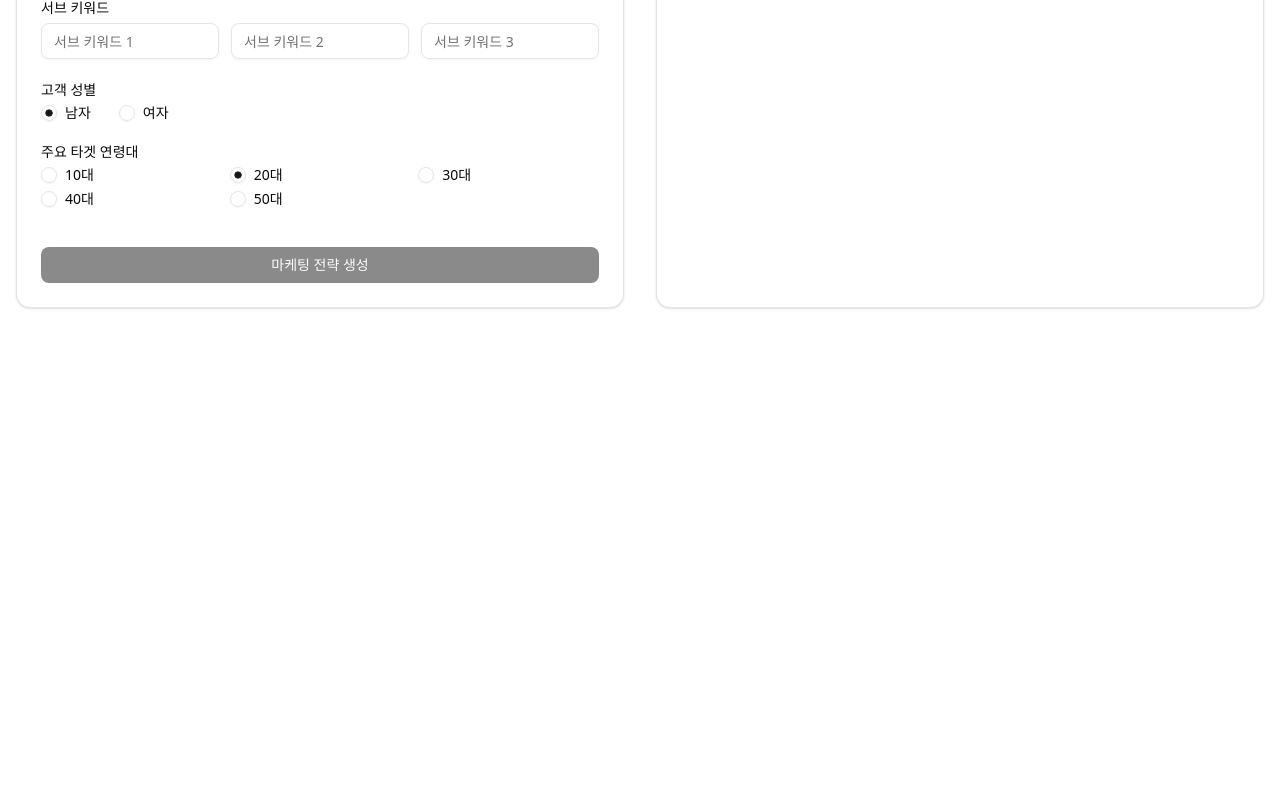
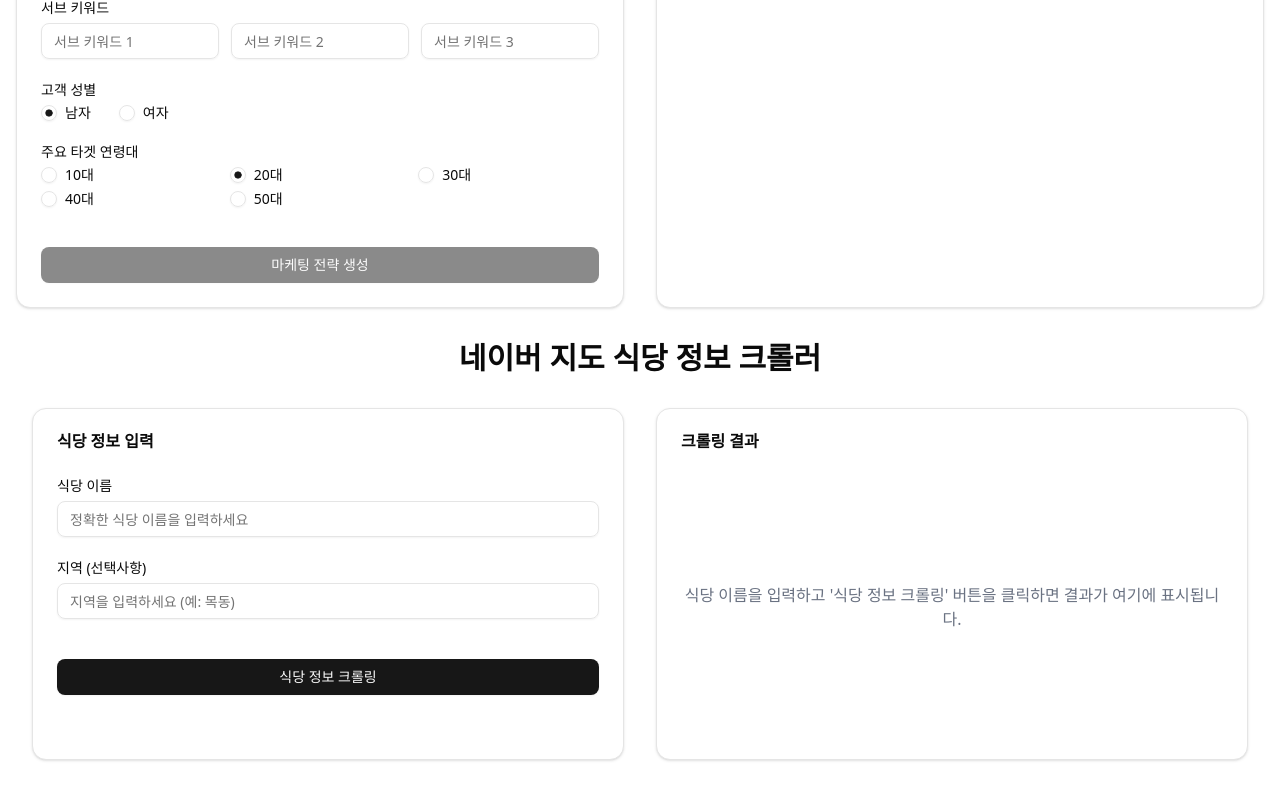
Before and after one commit to Han-Seung-Chan/AI-Blog, a Next.js app: page / in a window 1280 px wide. Shown: the part 542-1342 px from the top of the page. Before the commit the page ends 882 px from the top, so only its background shows below. Built offline with nearby package versions, Linux system fonts and the light colour scheme.

Commit message:
feat: Crawl detailed information of a specific store on Naver Maps

```diff
--- a/package.json
+++ b/package.json
@@ -18,6 +18,7 @@
     "clsx": "^2.1.1",
     "lucide-react": "^0.486.0",
     "next": "15.2.4",
+    "puppeteer": "^24.5.0",
     "react": "^19.0.0",
     "react-dom": "^19.0.0",
     "tailwind-merge": "^3.1.0",
--- /dev/null
+++ b/src/app/api/crawler/route.ts
@@ -0,0 +1,135 @@
+import { NextRequest, NextResponse } from "next/server";
+import puppeteer from "puppeteer";
+
+// 크롤링 상태 추적용 카운터
+let noPlaces = 0;
+
+async function crawlRestaurantInfo(
+  restaurantName: string,
+  location: string = "",
+) {
+  // 기본 데이터 구조 설정
+  const data = {
+    name: restaurantName,
+    introduction: "",
+    status: "success",
+  };
+
+  const browser = await puppeteer.launch({
+    headless: true,
+    args: ["--no-sandbox", "--disable-setuid-sandbox"],
+  });
+
+  try {
+    const page = await browser.newPage();
+
+    // 사용자 에이전트 설정
+    await page.setUserAgent(
+      "Mozilla/5.0 (Windows NT 10.0; Win64; x64) AppleWebKit/537.36 (KHTML, like Gecko) Chrome/91.0.4472.124 Safari/537.36",
+    );
+
+    // 검색어에 지역을 포함하여 정확도를 높임
+    const searchQuery = `${restaurantName} ${location}`;
+    const encodedQuery = encodeURIComponent(searchQuery);
+    const url = `https://map.naver.com/p/search/${encodedQuery}`;
+
+    console.log(`크롤링 시작: ${searchQuery}`);
+    await page.goto(url, { waitUntil: "networkidle2", timeout: 60000 });
+
+    // iframe 요소를 찾을 때까지 대기
+    try {
+      await page.waitForSelector("iframe#entryIframe", { timeout: 10000 });
+      console.log("iframe 찾음");
+
+      // iframe의 src 속성 가져오기
+      const frameSrc = await page.evaluate(() => {
+        const iframe = document.querySelector("iframe#entryIframe");
+        return iframe ? iframe.getAttribute("src") : null;
+      });
+
+      if (!frameSrc) {
+        throw new Error("iframe src를 찾을 수 없습니다");
+      }
+
+      console.log("iframe src:", frameSrc);
+
+      // iframe 내부의 콘텐츠에 접근하기 위해 직접 iframe URL로 이동
+      await page.goto(frameSrc, { waitUntil: "networkidle2", timeout: 30000 });
+
+      // 페이지 로딩 대기
+      await new Promise((resolve) => setTimeout(resolve, 2000));
+
+      try {
+        // 정보 탭 클릭 로직 수정
+        await page.evaluate(() => {
+          // HTMLAnchorElement로 타입 단언하여 click 메서드에 접근 가능하도록 함
+          const infoTabs = Array.from(
+            document.querySelectorAll<HTMLAnchorElement>("a.tpj9w._tab-menu"),
+          );
+
+          const infoTab = infoTabs.find(
+            (el) => el.textContent && el.textContent.includes("정보"),
+          );
+
+          if (infoTab) {
+            infoTab.click();
+            return true;
+          }
+          return false;
+        });
+
+        // 탭 전환 후 콘텐츠 로드 대기
+        await new Promise((resolve) => setTimeout(resolve, 1000));
+        console.log("정보 탭으로 이동 성공");
+
+        // 소개 텍스트 추출 로직 수정
+        const introductionText = await page.evaluate(() => {
+          const introElement = document.querySelector(".T8RFa");
+          return introElement?.textContent?.trim() || null;
+        });
+
+        if (introductionText) {
+          console.log("소개 텍스트 추출 성공:");
+          console.log(introductionText);
+
+          // 데이터 객체에 소개 텍스트 추가
+          data.introduction = introductionText;
+        } else {
+          console.log("소개 텍스트를 찾을 수 없습니다.");
+        }
+      } catch (e) {
+        console.error("소개 텍스트 추출 실패:", e);
+      }
+    } catch (e) {
+      noPlaces++;
+      data.status = "failed";
+      console.error("장소를 찾을 수 없거나 iframe 접근 실패:", e);
+    }
+  } catch (error: unknown) {
+    data.status = "error";
+    console.error("크롤링 오류:", error);
+  } finally {
+    await browser.close();
+  }
+
+  return data;
+}
+
+export async function POST(request: NextRequest) {
+  try {
+    const body = await request.json();
+
+    const result = await crawlRestaurantInfo(body.name, body.location || "");
+    return NextResponse.json({ success: true, data: result });
+  } catch (error: unknown) {
+    console.error("API 처리 중 오류:", error);
+    return NextResponse.json(
+      {
+        error: `처리 중 오류가 발생했습니다: ${
+          error instanceof Error ? error.message : String(error)
+        }`,
+      },
+      { status: 500 },
+    );
+  }
+}
--- a/src/app/page.tsx
+++ b/src/app/page.tsx
@@ -3,6 +3,7 @@
 import { StoreForm } from "@/components/StoreForm";
 import { ResultDisplay } from "@/components/ResultDisplay";
 import { useGeminiGeneration } from "@/hooks/useGeminiGeneration";
+import CrawlerPage from "@/components/Crawler";
 
 export default function Home() {
   const { result, loading, error, generateContent } = useGeminiGeneration();
@@ -17,6 +18,8 @@ export default function Home() {
         <StoreForm onSubmit={generateContent} isLoading={loading} />
         <ResultDisplay error={error} loading={loading} result={result} />
       </div>
+
+      <CrawlerPage />
     </div>
   );
 }
--- /dev/null
+++ b/src/components/Crawler.tsx
@@ -0,0 +1,142 @@
+"use client";
+
+import { useState } from "react";
+import { Button } from "@/components/ui/button";
+import { Input } from "@/components/ui/input";
+import { Card, CardContent, CardHeader, CardTitle } from "@/components/ui/card";
+import { Label } from "@/components/ui/label";
+import { Loader2 } from "lucide-react";
+
+export default function CrawlerPage() {
+  const [restaurantName, setRestaurantName] = useState("");
+  const [location, setLocation] = useState("");
+  const [loading, setLoading] = useState(false);
+  const [result, setResult] = useState<any>(null);
+  const [error, setError] = useState("");
+
+  const handleCrawlSingle = async () => {
+    if (!restaurantName) {
+      setError("식당 이름을 입력해주세요");
+      return;
+    }
+
+    setLoading(true);
+    setError("");
+    setResult(null);
+
+    try {
+      const res = await fetch("/api/crawler", {
+        method: "POST",
+        headers: {
+          "Content-Type": "application/json",
+        },
+        body: JSON.stringify({
+          type: "single",
+          name: restaurantName,
+          location: location,
+        }),
+      });
+
+      const data = await res.json();
+
+      if (!res.ok) {
+        throw new Error(data.error || "크롤링 처리 중 오류가 발생했습니다");
+      }
+
+      setResult(data.data);
+    } catch (error) {
+      console.error("오류:", error);
+      setError(
+        error instanceof Error
+          ? error.message
+          : "오류가 발생했습니다. 다시 시도해 주세요.",
+      );
+    } finally {
+      setLoading(false);
+    }
+  };
+
+  return (
+    <div className="container mx-auto px-4 py-8">
+      <h1 className="mb-8 text-center text-3xl font-bold">
+        네이버 지도 식당 정보 크롤러
+      </h1>
+
+      <div className="grid grid-cols-1 gap-8 md:grid-cols-2">
+        <Card>
+          <CardHeader>
+            <CardTitle>식당 정보 입력</CardTitle>
+          </CardHeader>
+          <CardContent className="space-y-6">
+            <div className="space-y-2">
+              <Label htmlFor="restaurantName">식당 이름</Label>
+              <Input
+                id="restaurantName"
+                value={restaurantName}
+                onChange={(e) => setRestaurantName(e.target.value)}
+                placeholder="정확한 식당 이름을 입력하세요"
+              />
+            </div>
+
+            <div className="space-y-2">
+              <Label htmlFor="location">지역 (선택사항)</Label>
+              <Input
+                id="location"
+                value={location}
+                onChange={(e) => setLocation(e.target.value)}
+                placeholder="지역을 입력하세요 (예: 목동)"
+              />
+            </div>
+
+            <Button
+              className="mt-4 w-full"
+              onClick={handleCrawlSingle}
+              disabled={loading}
+            >
+              {loading ? (
+                <>
+                  <Loader2 className="mr-2 h-4 w-4 animate-spin" />
+                  크롤링 중...
+                </>
+              ) : (
+                "식당 정보 크롤링"
+              )}
+            </Button>
+          </CardContent>
+        </Card>
+
+        <Card>
+          <CardHeader>
+            <CardTitle>크롤링 결과</CardTitle>
+          </CardHeader>
+          <CardContent>
+            {error ? (
+              <div className="rounded-md bg-red-50 p-4 text-red-700">
+                {error}
+              </div>
+            ) : loading ? (
+              <div className="flex h-64 items-center justify-center">
+                <Loader2 className="h-8 w-8 animate-spin text-gray-400" />
+              </div>
+            ) : result ? (
+              <div className="space-y-4">
+                <div>
+                  <h3 className="font-semibold">식당 정보</h3>
+                  <p>이름: {result.name}</p>
+                  <p>상세정보: {result.introduction || "정보 없음"}</p>
+                </div>
+              </div>
+            ) : (
+              <div className="flex h-64 items-center justify-center text-center text-gray-500">
+                <p>
+                  식당 이름을 입력하고 '식당 정보 크롤링' 버튼을 클릭하면 결과가
+                  여기에 표시됩니다.
+                </p>
+              </div>
+            )}
+          </CardContent>
+        </Card>
+      </div>
+    </div>
+  );
+}
```
Also changed, not shown: 1 other file (tests, documents, lock files or other folders).
